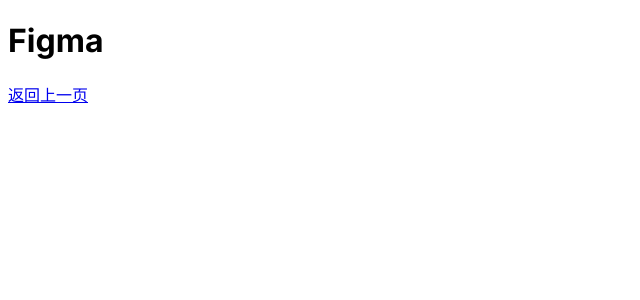
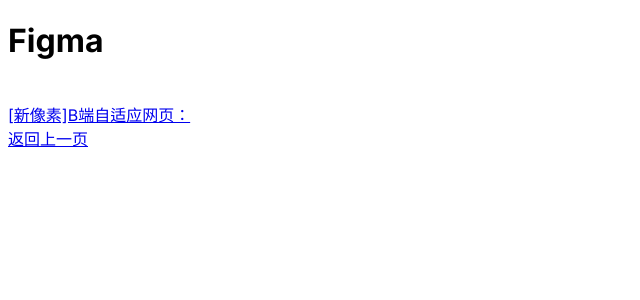
Before and after one commit to Lercel/yuanxing, a Next.js app: page /figma in a window 1280 px wide. Shown: the top 300 px of the page, without its empty margins (0-640 px from the left). Built offline with nearby package versions, Linux system fonts and the light colour scheme.

Commit message:
feat to-business1

```diff
--- a/app/figma/page.tsx
+++ b/app/figma/page.tsx
@@ -4,7 +4,11 @@
   return (
     <>
     <h1>Figma</h1>
+    <br />
 
+    <Link href="/figma/to-b-1">[新像素]B端自适应网页：</Link>
+
+    <br />
     <Link href="/">返回上一页</Link>
     </>
   )
```
Also changed, not shown: app/figma/to-b-1/page.tsx (added, +15 -0 lines).
